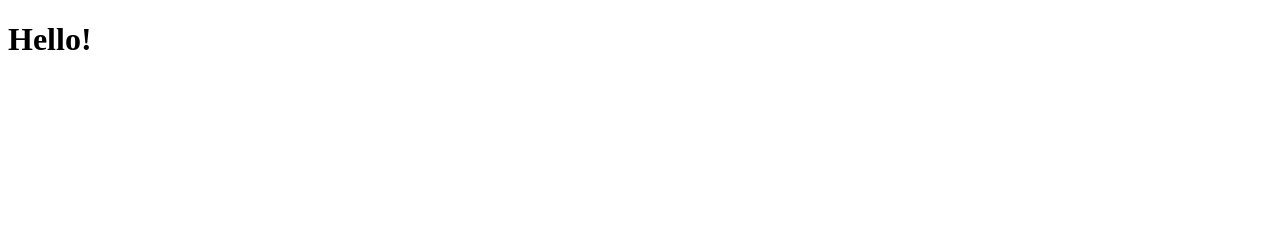
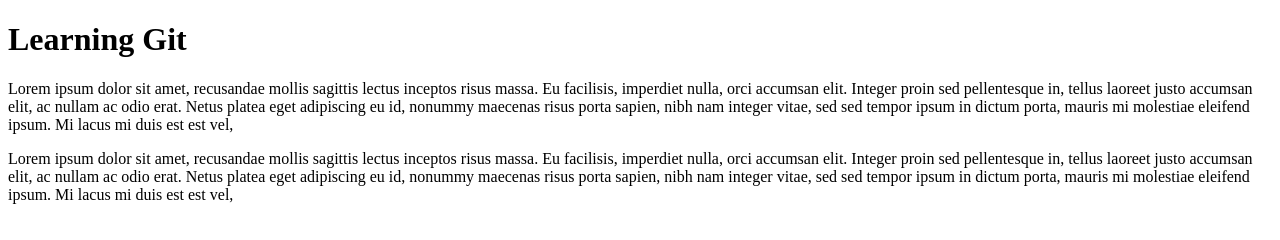
Before and after one commit to longlife52/my-awesome-project, a plain HTML site: page index.html in a window 1280 px wide. Drawn offline with Linux system fonts and the light colour scheme.

Commit message:
add starting HTML content

```diff
--- a/index.html
+++ b/index.html
@@ -7,8 +7,38 @@
     <link rel="stylesheet" href="css/main.css">
 </head>
 <body>
-     <h1>Hello!</h1>
+    <div class="container">
+        <h1>Learning Git</h1>
 
+        <p>Lorem ipsum dolor sit amet, recusandae mollis
+          sagittis lectus inceptos risus massa.
+          Eu facilisis, imperdiet nulla, orci accumsan
+          elit. Integer proin sed pellentesque in,
+          tellus laoreet justo accumsan elit,
+          ac nullam ac odio erat.
+          Netus platea eget adipiscing eu id,
+          nonummy maecenas risus porta sapien, nibh nam
+          integer vitae, sed sed tempor ipsum in dictum
+          porta, mauris mi molestiae eleifend ipsum.
+          Mi lacus mi duis est est vel,
+        </p>
+
+        <p>Lorem ipsum dolor sit amet, recusandae mollis
+          sagittis lectus inceptos risus massa.
+          Eu facilisis, imperdiet nulla, orci accumsan
+          elit. Integer proin sed pellentesque in,
+          tellus laoreet justo accumsan elit,
+          ac nullam ac odio erat.
+          Netus platea eget adipiscing eu id,
+          nonummy maecenas risus porta sapien, nibh nam
+          integer vitae, sed sed tempor ipsum in dictum
+          porta, mauris mi molestiae eleifend ipsum.
+          Mi lacus mi duis est est vel,
+        </p>
+
+
+
+    </div>
 
 
     <script src="js/main.js"> </script>
```
